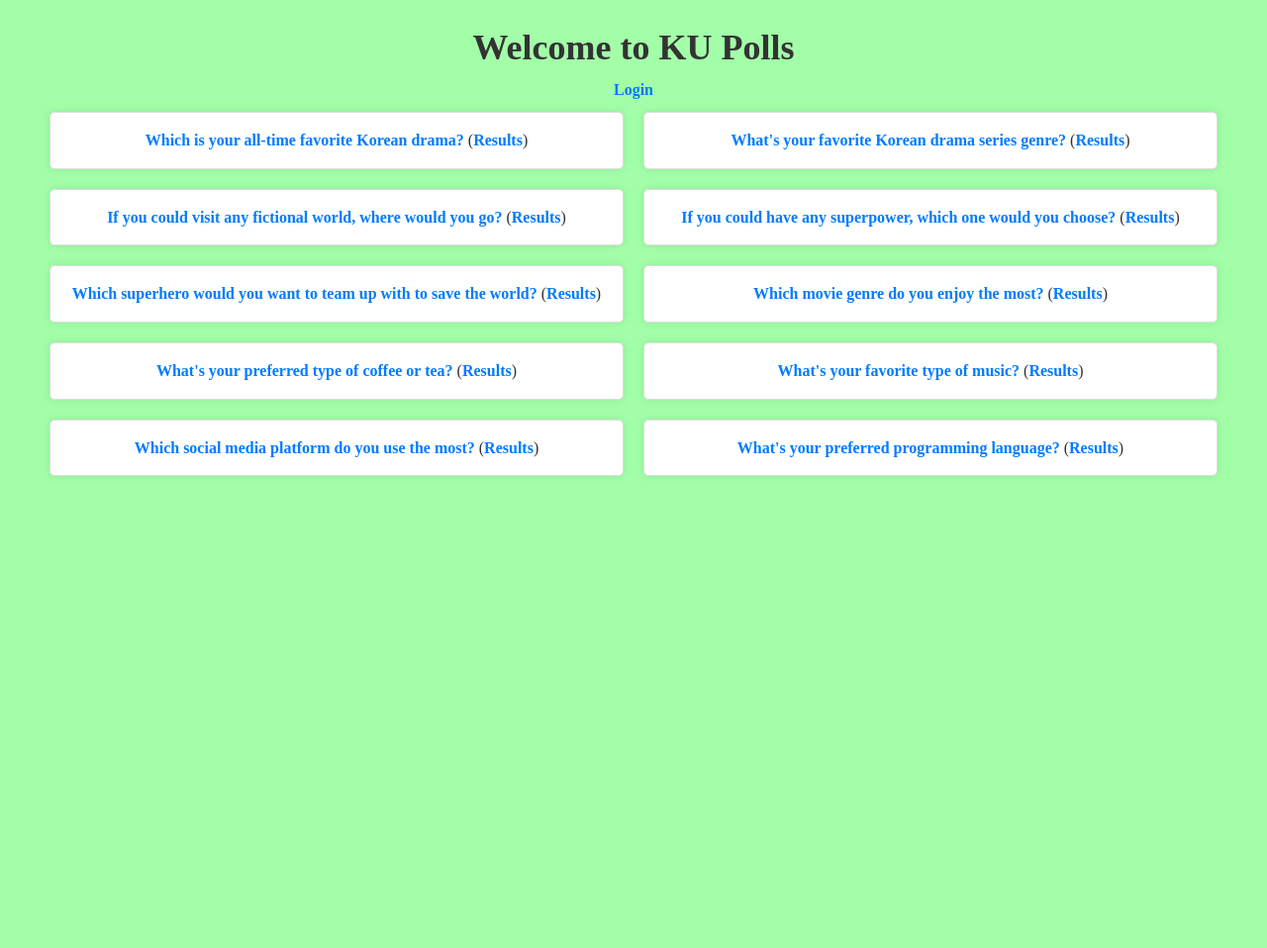
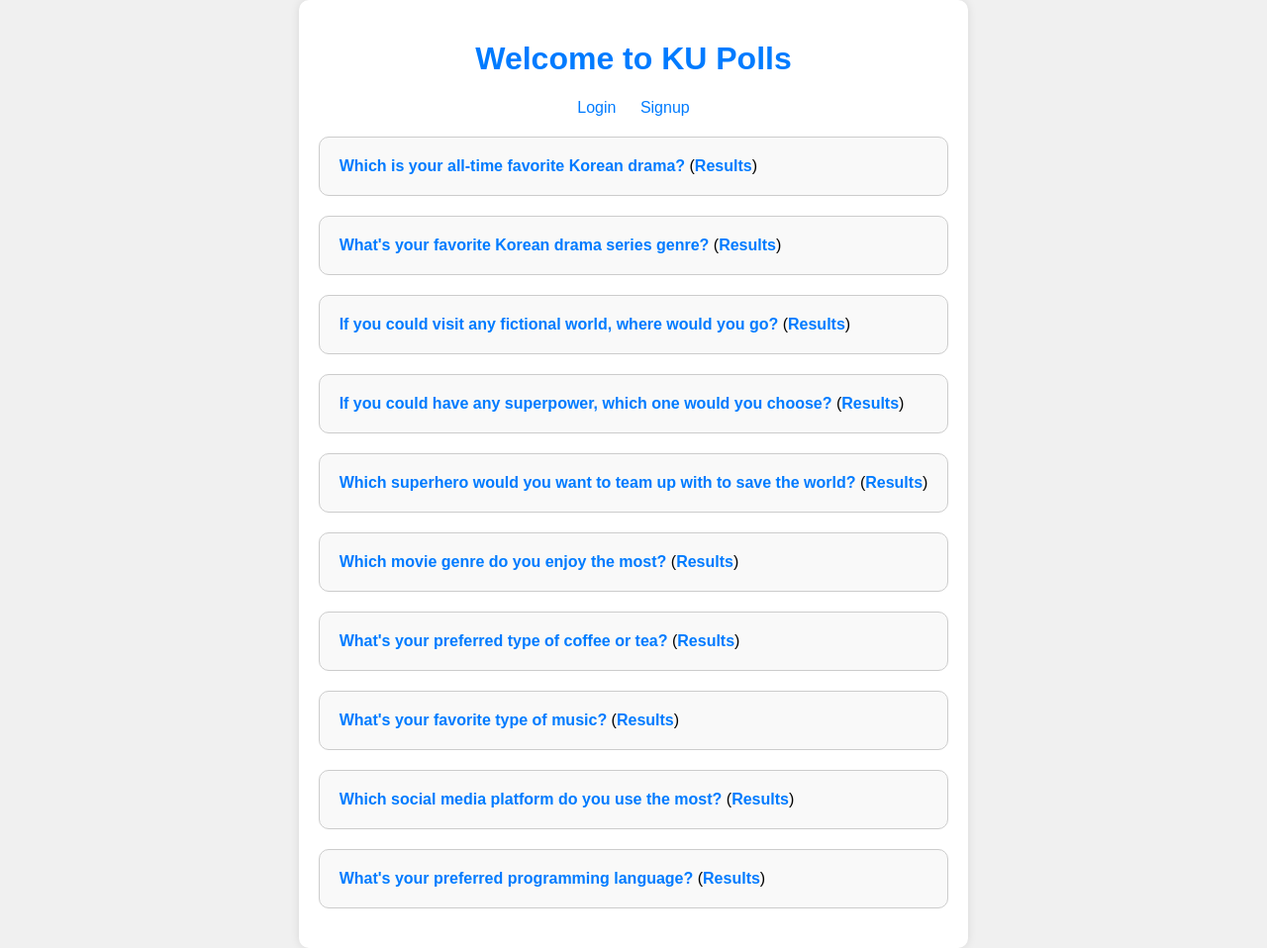
Before and after one commit to geeegrace02/ku-polls, a Django app: page /polls/ in a window 1280 px wide. Shown: the whole page at 99% size. Before the commit the page ends 481 px from the top, so only its background shows below. Run offline with Django 4.2, Linux system fonts and the light colour scheme; data comes from the database, SQL or seed files in the repository.

Commit message:
Modify templates #1

```diff
--- a/polls/templates/polls/index.html
+++ b/polls/templates/polls/index.html
@@ -3,92 +3,75 @@
 <head>
     <meta charset="UTF-8">
     <meta name="viewport" content="width=device-width, initial-scale=1.0">
-    <title>Welcome to KU Polls</title>
-    {% load static %}
+    <title>KU Polls</title>
     <style>
-        /* Reset some default styles */
-        body, h1, ul, li {
+        body {
+            font-family: Arial, Helvetica, sans-serif;
+            background-color: #f0f0f0;
             margin: 0;
+            padding: 0;
+            display: flex;
+            justify-content: center;
+            align-items: center;
+            min-height: 100vh;
+        }
+
+        .container {
+            background-color: #fff;
+            max-width: 800px;
+            padding: 20px;
+            border-radius: 10px;
+            box-shadow: 0 0 10px rgba(0, 0, 0, 0.1);
+        }
+
+        h1 {
+            text-align: center;
+            color: #007BFF;
+        }
+
+        .user-actions {
+            text-align: center;
+            margin-bottom: 20px;
+        }
+
+        .user-actions a {
+            text-decoration: none;
+            color: #007BFF;
+            margin: 0 10px;
+            transition: color 0.3s ease;
+        }
+
+        .user-actions a:hover {
+            color: #0056b3;
+        }
+
+        .poll-list {
+            list-style-type: none;
             padding: 0;
         }
 
-        /* Global Styles */
-        body {
-            background-color: #a2ffa8;
-            font-family: "Times New Roman", Times, serif;
-            text-align: center;
-            line-height: 1.6;
+        .poll-item {
+            background-color: #f9f9f9;
+            border: 1px solid #ccc;
+            border-radius: 10px;
+            padding: 20px;
+            margin: 20px 0;
         }
 
-        .container {
-            max-width: 1200px;
-            margin: 0 auto;
-            padding: 20px;
-            background-color: #a2ffa8;
+        .poll-item a {
+            text-decoration: none;
+            color: #007BFF;
+            font-weight: bold;
+            transition: color 0.3s ease;
         }
 
-        h1 {
-            color: #333;
-            font-size: 36px;
-        }
-
-        ul {
-            list-style-type: none;
-            padding: 0;
-            display: flex;
-            flex-wrap: wrap;
-            justify-content: space-between;
-        }
-
-        li {
-            width: calc(50% - 20px); /* Two boxes per row with spacing */
-            margin: 10px;
-            padding: 15px;
-            border-radius: 5px;
-            box-shadow: 0 0 10px rgba(0, 0, 0, 0.1);
-            transition: transform 0.3s ease-in-out;
-            cursor: pointer;
-            display: inline-block;
-            box-sizing: border-box;
-            background-color: #FFFFFF;
-            border: 1px solid #ddd;
-            color: #333;
-        }
-
-        li:hover {
-            transform: scale(1.05);
-        }
-
-        a {
-            color: #007bff;
-            text-decoration: none;
-            font-weight: bold;
-            font-size: 16px;
-        }
-
-        a:hover {
+        .poll-item a:hover {
             color: #0056b3;
         }
 
-        .content {
-            min-height: calc(100vh - 90px);
-            padding-bottom: 60px;
-        }
-
-        .logout-button {
-            float: right;
-            margin-right: 10px;
-            background-color: #ff4747;
-            color: #fff;
-            text-decoration: none;
-            padding: 10px 20px;
-            border-radius: 5px;
-            font-weight: bold;
-            transition: background-color 0.3s;
-        }
-
-        .logout-button:hover {
-            background-color: #ff0000; /* Darker red on hover */
+        .no-polls {
+            text-align: center;
+            color: #777;
         }
     </style>
 </head>
@@ -96,28 +79,28 @@
     <div class="container">
         <h1>Welcome to KU Polls</h1>
 
-        <!-- Add the user authentication check -->
+        <div class="user-actions">
             {% if user.is_authenticated %}
-            <a href="{% url 'user_logout' %}" class="logout-button">Logout</a>
-            <div>
-                <strong>
-                    Welcome back {{ user.username }}!
-                </strong>
+                <a href="{% url 'user_logout' %}">Logout</a>
+                <span>Welcome back {{ user.username }}!</span>
+            {% else %}
+                <a href="{% url 'login' %}?next={{ request.path }}">Login</a>
+                <span> </span>
+                <a href="{% url 'signup' %}">Signup</a>
+            {% endif %}
         </div>
-        {% else %}
-            <div><a href="{% url 'login' %}?next={{ request.path }}">Login</a></div>
-        {% endif %}
 
         {% if latest_question_list %}
-        <ul>
+            <ul class="poll-list">
                 {% for question in latest_question_list %}
-                <li><a href="{% url 'polls:detail' question.id %}">{{ question.question_text }}</a>
+                    <li class="poll-item">
+                        <a href="{% url 'polls:detail' question.id %}">{{ question.question_text }}</a>
                         (<a href="{% url 'polls:results' question.id %}">Results</a>)
                     </li>
                 {% endfor %}
             </ul>
         {% else %}
-        <p>No polls are available.</p>
+            <p class="no-polls">No polls are available.</p>
         {% endif %}
     </div>
 </body>
```
Also changed, not shown: polls/templates/polls/detail.html (+44 -60 lines), polls/templates/polls/results.html (+58 -68 lines), templates/registration/login.html (+59 -38 lines), templates/registration/signup.html (+45 -35 lines). Lines whose indentation alone changed are shown as unchanged.
